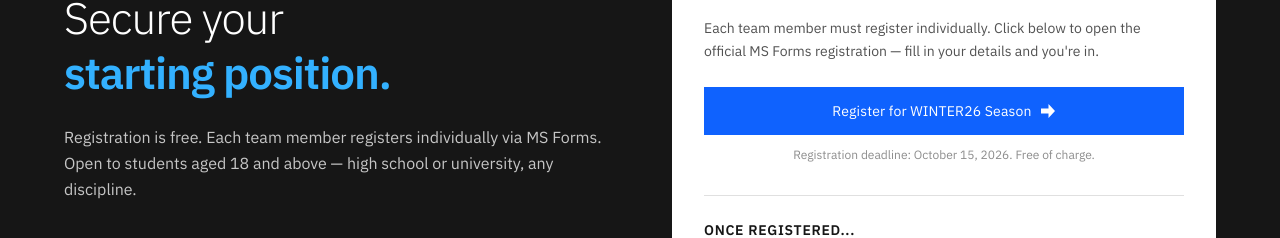
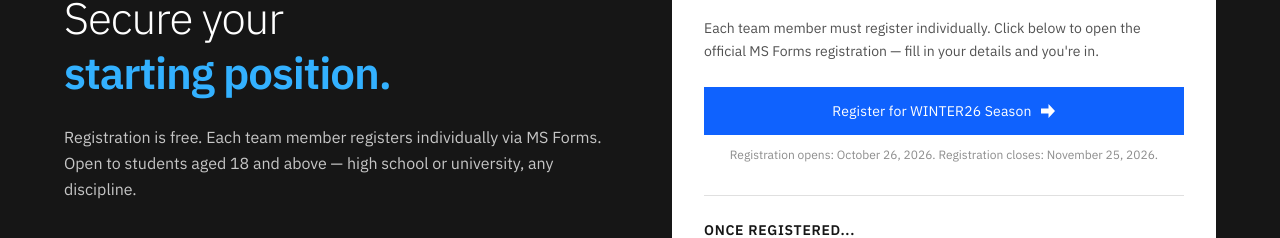
Before and after one commit to ibm-ai-racing/ibm-ai-racing.github.io, a React (Vite) app: page / in a window 1280 px wide. Shown: the part 4376-4614 px from the top of the page. Built offline with nearby package versions, Linux system fonts and the light colour scheme; the HTML template or start-up script is replaced by a standard one.

Commit message:
correct registration dates

```diff
--- a/src/App.tsx
+++ b/src/App.tsx
@@ -536,7 +536,7 @@ export default function App() {
                   <svg width="16" height="16" viewBox="0 0 16 16" fill="currentColor"><path d="M8.5 1L15 8l-6.5 7v-4.5H1v-5h7.5V1z"/></svg>
                 </a>
                 <p className="text-xs text-[#8D8D8D] text-center mt-3">
-                  Registration deadline: October 15, 2026. Free of charge.
+                  Registration opens: October 26, 2026. Registration closes: November 25, 2026.
                 </p>
               </div>
 
```
